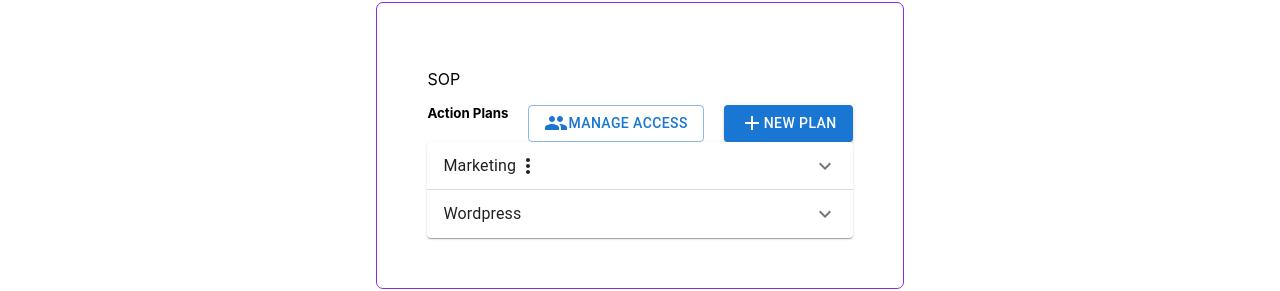
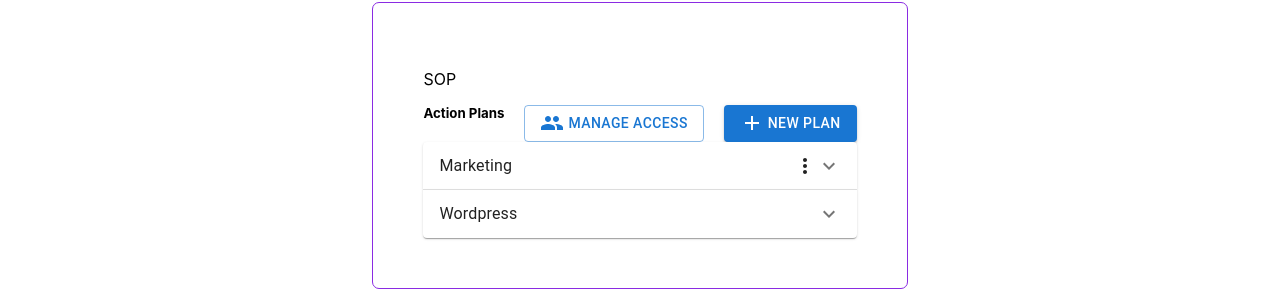
Before and after one commit to Lucky-Yadav/flame-cloud, a React (Create React App) app: page / in a window 1280 px wide. Shown: the part 122-413 px from the top of the page. Built offline with nearby package versions, Linux system fonts and the light colour scheme.

Commit message:
create nav

```diff
--- a/src/App.css
+++ b/src/App.css
@@ -37,3 +37,10 @@ h5 {
   display: flex;
   gap: 20px;
 }
+.button {
+  gap: 4px;
+}
+.verticon {
+  align-self: flex-end;
+  margin-left: 290%;
+}
--- a/src/App.js
+++ b/src/App.js
@@ -24,7 +24,7 @@ function App() {
     setState(open);
   };
    const list = () => (
-     <Box className="drawer" sx={{ width: 350 }} role="presentation">
+     <Box className="drawer" sx={{ width: 450 ,height: 350}} role="presentation">
        <div className="drawer_main">
          <div className="manage_access">
          <h5>SOP Access</h5>
@@ -87,10 +87,9 @@ function App() {
                   aria-controls="panel1a-content"
                   id="panel1a-header"
                 >
-                  {" "}
                   <div className="jss2">
                     <Typography>Marketing</Typography>
-                    <MoreVertIcon />
+                    <MoreVertIcon className='verticon'/>
                   </div>
                 </AccordionSummary>
                 <AccordionDetails>
```
Also changed, not shown: src/components/Navbar.jsx (added, +9 -0 lines).
